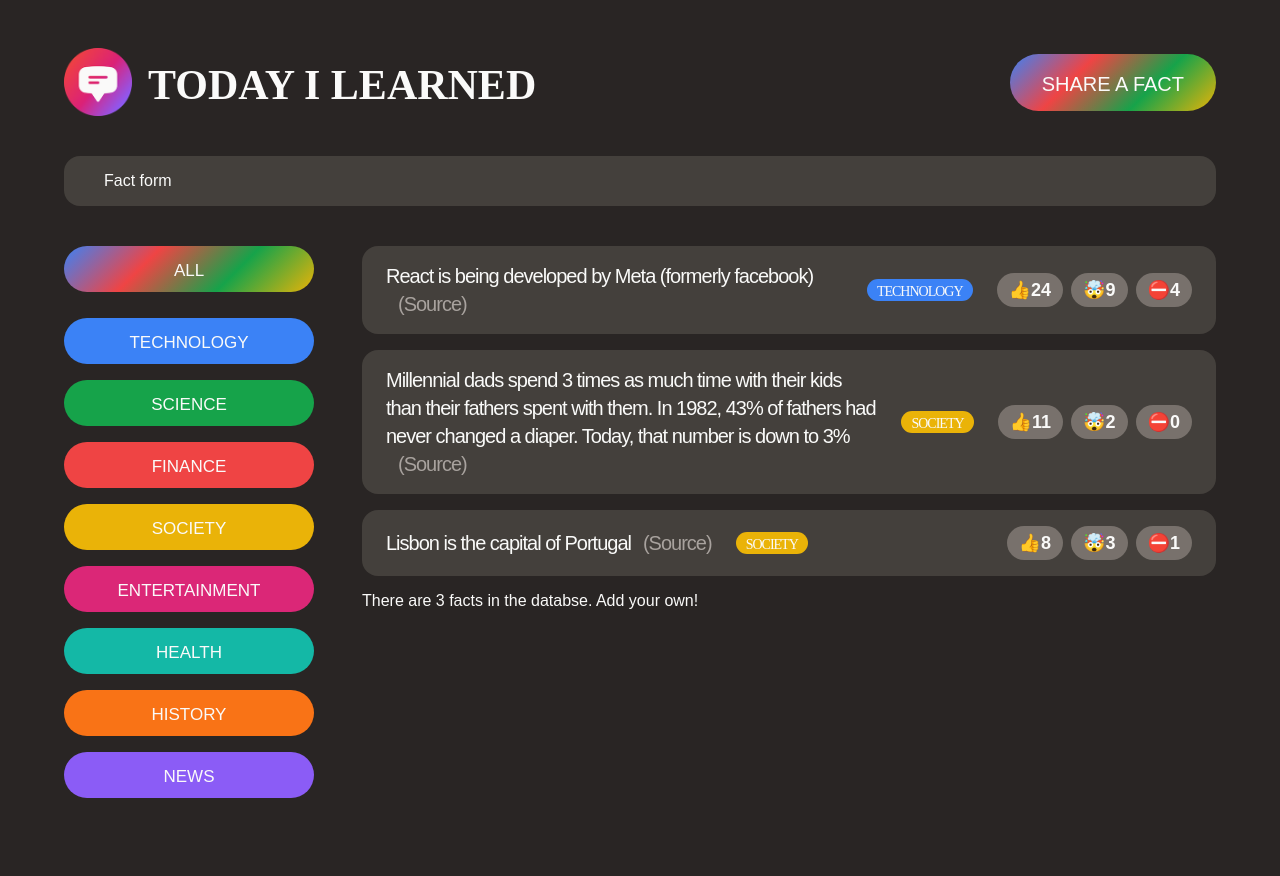
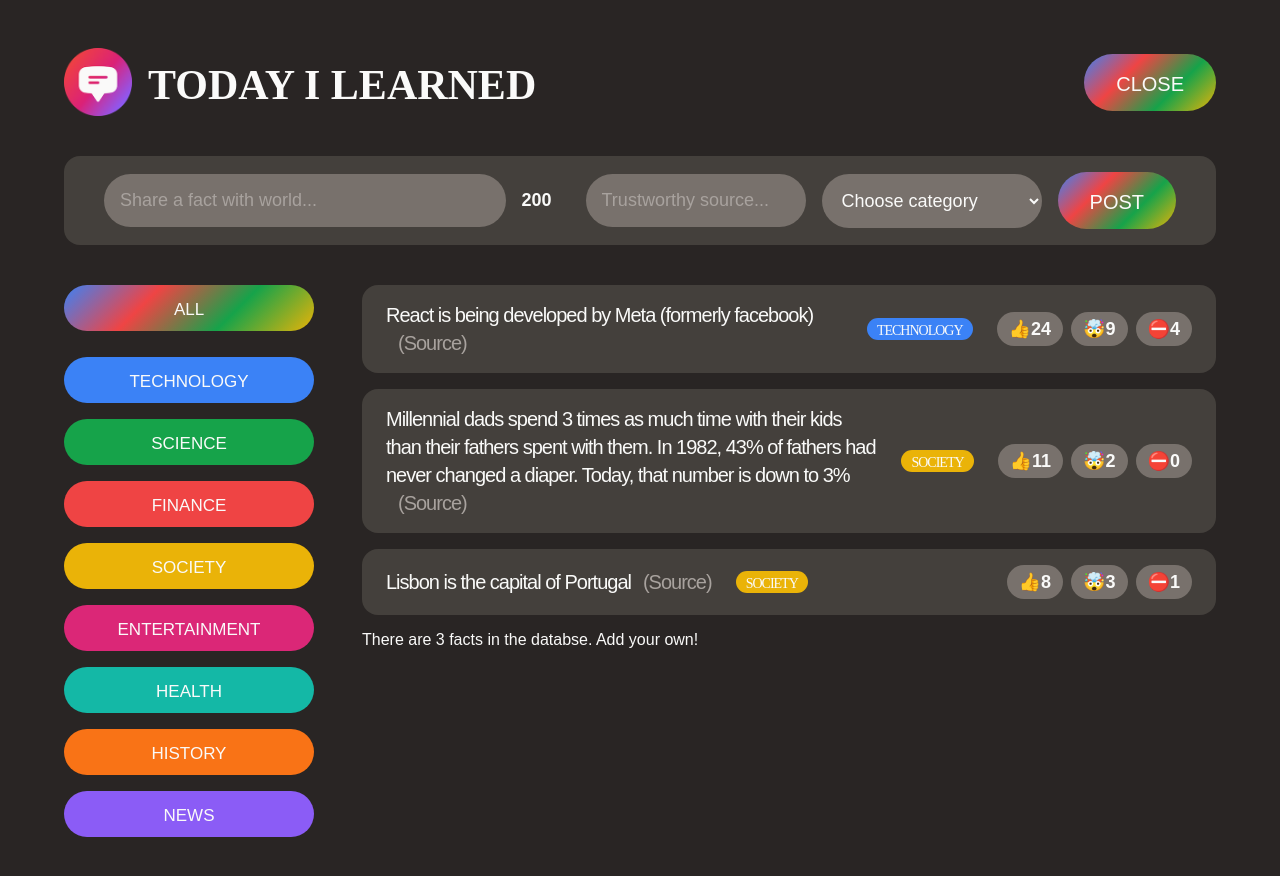
Before and after one commit to mapumapu/Today-I-Learned, a React (Create React App) app: page / in a window 1280 px wide. Both pictures are taken after a click on the button "SHARE A FACT". Shown: the top 876 px of the page. Built offline with nearby package versions, Linux system fonts and the light colour scheme; a web font is replaced by a local one.

Commit message:
Update App.js

```diff
--- a/src/App.js
+++ b/src/App.js
@@ -15,12 +15,27 @@
 }
 
 function App() {
-  // 1. define state variable
   const [showForm, setShowForm] = useState(false);
+  const [facts, setFacts] = useState(initialFacts);
 
   return (
     <>
-      {/* HEADER */}
+      <Header showForm={showForm} setShowForm={setShowForm} />
+
+      {showForm ? (
+        <NewFactForm setFacts={setFacts} setShowForm={setShowForm} />
+      ) : null}
+
+      <main className="main">
+        <CategoryFilter />
+        <FactsList facts={facts} />
+      </main>
+    </>
+  );
+}
+
+function Header({ showForm, setShowForm }) {
+  return (
     <header className="header">
       <div className="logo">
         <img src="logo.png" alt="Today I Learned Logo" />
@@ -32,23 +47,96 @@
         // 3. update state variable
         onClick={() => setShowForm((show) => !show)}
       >
-          Share a fact
+        {showForm ? "Close" : "Share a fact"}
       </button>
     </header>
-
-      {/* 2. use state variable */}
-      {showForm ? <NewFactForm /> : null}
-
-      <main className="main">
-        <CategoryFilter />
-        <FactsList />
-      </main>
-    </>
   );
 }
 
-function NewFactForm() {
-  return <form className="fact-form">Fact form</form>;
+const CATEGORIES = [
+  { name: "technology", color: "#3b82f6" },
+  { name: "science", color: "#16a34a" },
+  { name: "finance", color: "#ef4444" },
+  { name: "society", color: "#eab308" },
+  { name: "entertainment", color: "#db2777" },
+  { name: "health", color: "#14b8a6" },
+  { name: "history", color: "#f97316" },
+  { name: "news", color: "#8b5cf6" },
+];
+
+function isValidHttpUrl(string) {
+  let url;
+  try {
+    url = new URL(string);
+  } catch (_) {
+    return false;
+  }
+  return url.protocol === "http:" || url.protocol === "https:";
+}
+
+function NewFactForm({ setFacts, setShowForm }) {
+  const [text, setText] = useState("");
+  const [source, setSource] = useState("");
+  const [category, setCategory] = useState("");
+  const textLength = text.length;
+
+  function handleSubmit(e) {
+    // 1. Prevent browser reload
+    e.preventDefault();
+
+    // 2. Check if the data is valid. If so, create new fact
+    if (text && isValidHttpUrl(source) && category && text.length <= 200) {
+      // 3. Create a new fact object
+      const newFact = {
+        id: Math.round(Math.random() * 10000000),
+        text,
+        source,
+        category,
+        votesInteresting: 24,
+        votesMindblowing: 9,
+        votesFalse: 4,
+        createdIn: new Date().getFullYear(),
+      };
+
+      // 4. Add the new fact to the UI: add the fact to state
+      setFacts((facts) => [newFact, ...facts]);
+
+      // 5. Reset the input fields
+      setText("");
+      setSource("");
+      setCategory("");
+
+      // 6. Close the form
+      setShowForm(false);
+    }
+  }
+
+  return (
+    <form className="fact-form" onSubmit={handleSubmit}>
+      <input
+        type="text"
+        placeholder="Share a fact with world..."
+        value={text}
+        onChange={(e) => setText(e.target.value)}
+      />
+      <span>{200 - textLength}</span>
+      <input
+        type="text"
+        placeholder="Trustworthy source..."
+        value={source}
+        onChange={(e) => setSource(e.target.value)}
+      />
+      <select value={category} onChange={(e) => setCategory(e.target.value)}>
+        <option value="">Choose category</option>
+        {CATEGORIES.map((cat) => (
+          <option key={cat.name} value={cat.name}>
+            {cat.name.toUpperCase()}
+          </option>
+        ))}
+      </select>
+      <button className="btn btn-large">Post</button>
+    </form>
+  );
 }
 
 function CategoryFilter() {
@@ -74,9 +162,8 @@
   );
 }
 
-function FactsList() {
+function FactsList({ facts }) {
   // TEMPORARY
-  const facts = initialFacts;
 
   return (
     <section>
@@ -118,17 +205,6 @@
   );
 }
 
-const CATEGORIES = [
-  { name: "technology", color: "#3b82f6" },
-  { name: "science", color: "#16a34a" },
-  { name: "finance", color: "#ef4444" },
-  { name: "society", color: "#eab308" },
-  { name: "entertainment", color: "#db2777" },
-  { name: "health", color: "#14b8a6" },
-  { name: "history", color: "#f97316" },
-  { name: "news", color: "#8b5cf6" },
-];
-
 const initialFacts = [
   {
     id: 1,
```
Lines whose indentation alone changed are shown as unchanged.
